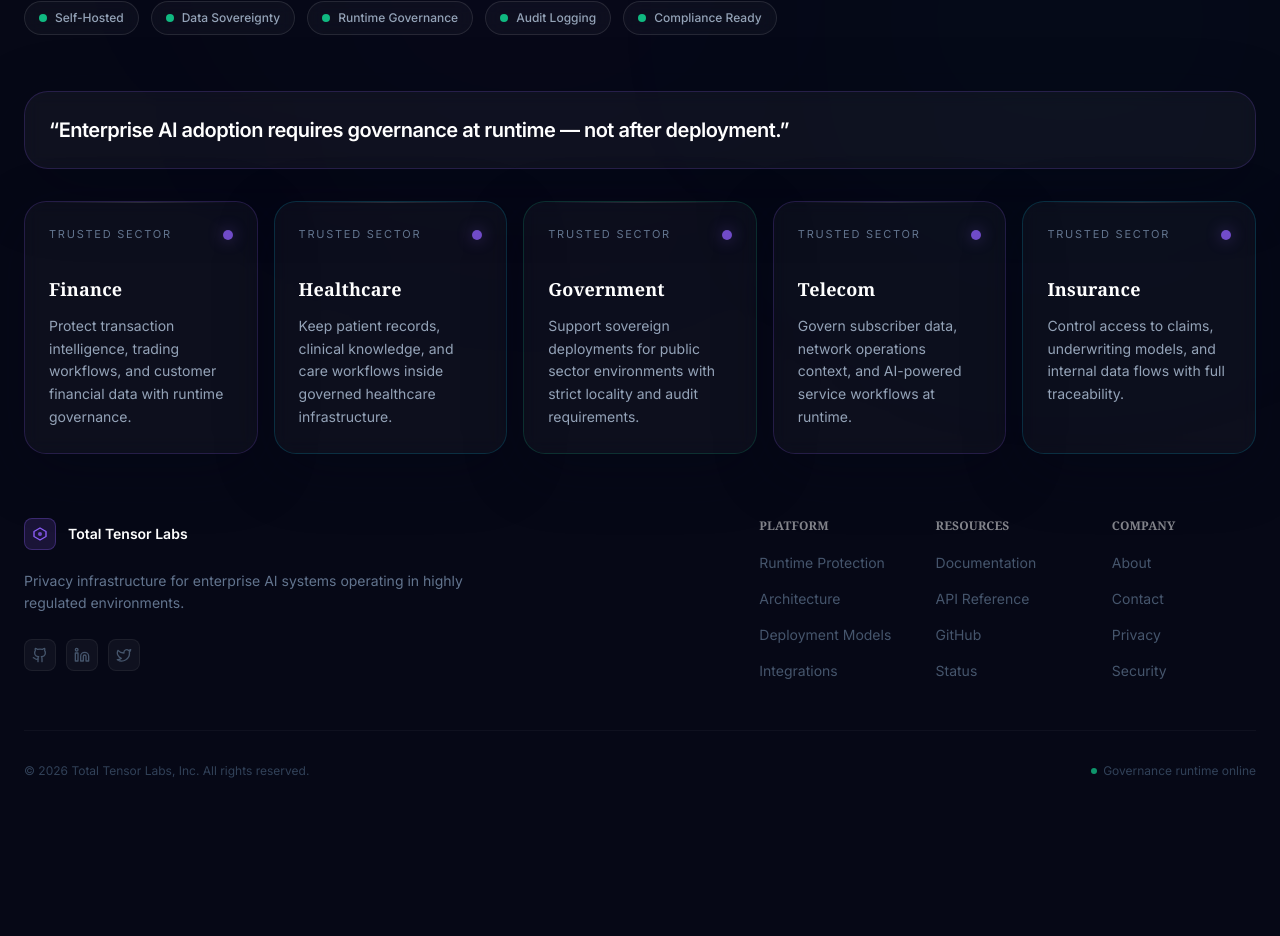
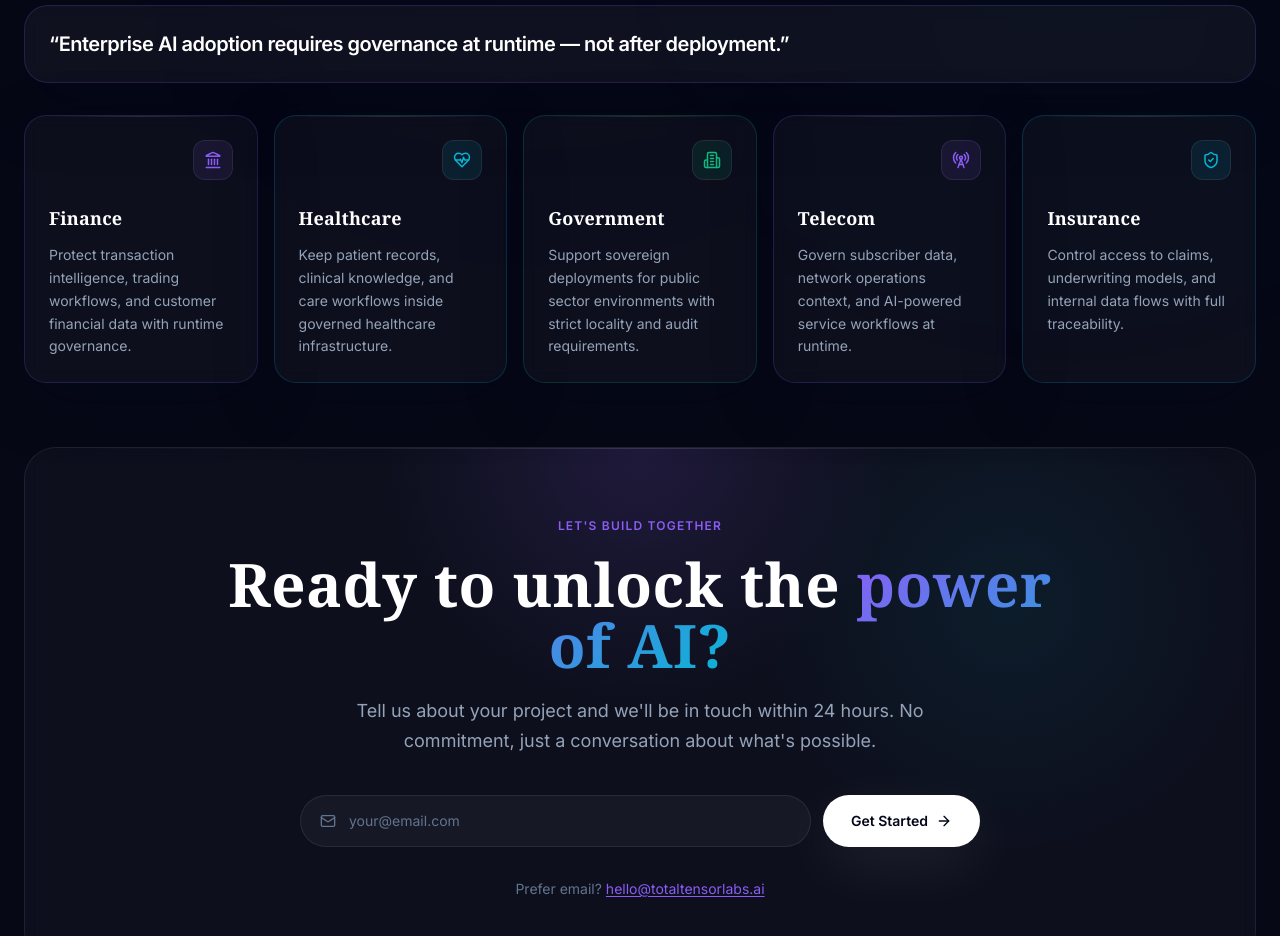
Before and after one commit to total-tensor-lab/total-tensor-lab.github.io, a React (Vite) app: page / in a window 1280 px wide. Shown: the part 6665-7601 px from the top of the page. Before the commit the page ends 7484 px from the top, so only its background shows below. Built offline with nearby package versions, Linux system fonts and the light colour scheme; a web font is replaced by a local one.

Commit message:
fix: update CTA and Footer components for improved structure and functionality

```diff
--- a/src/components/CTA.tsx
+++ b/src/components/CTA.tsx
@@ -46,7 +46,7 @@
 
 export default function CTA() {
   return (
-    <section id="contact" className="py-32 relative overflow-hidden">
+    <section id="integrations" className="py-32 relative overflow-hidden">
       <div className="absolute top-0 left-0 right-0 section-divider" />
       <div className="absolute left-1/4 top-16 w-[420px] h-[420px] rounded-full bg-brand-primary/[0.03] blur-[150px] pointer-events-none" />
       <div className="absolute right-0 bottom-0 w-[420px] h-[420px] rounded-full bg-brand-secondary/[0.03] blur-[150px] pointer-events-none" />
@@ -128,23 +128,6 @@
           })}
         </div>
 
-        <motion.div
-          initial={{ opacity: 0, y: 16 }}
-          whileInView={{ opacity: 1, y: 0 }}
-          viewport={{ once: true }}
-          transition={{ delay: 0.25 }}
-          className="mt-8 flex flex-col sm:flex-row sm:items-center sm:justify-between gap-3 rounded-[22px] border border-white/10 bg-white/[0.03] px-6 py-4 backdrop-blur-sm"
-        >
-          <p className="text-brand-muted text-sm">
-            Need a custom connector or deployment integration?
-          </p>
-          <a
-            href="mailto:hello@totaltensorlabs.ai"
-            className="text-sm font-semibold text-brand-primary hover:text-brand-primary/80 transition-colors"
-          >
-            hello@totaltensorlabs.ai
-          </a>
-        </motion.div>
       </div>
     </section>
   );
--- a/src/components/Footer.tsx
+++ b/src/components/Footer.tsx
@@ -1,36 +1,63 @@
 import { motion } from "motion/react";
-import { Github, Linkedin, Twitter } from "lucide-react";
+import {
+  ArrowRight,
+  Building2,
+  Github,
+  HeartPulse,
+  Landmark,
+  Mail,
+  ShieldCheck,
+  RadioTower,
+  Linkedin,
+  Twitter,
+} from "lucide-react";
+import { useState } from "react";
 
 const TRUST_CARDS = [
   {
+    icon: Landmark,
     title: "Finance",
     detail: "Protect transaction intelligence, trading workflows, and customer financial data with runtime governance.",
     accent: "border-brand-primary/20 hover:border-brand-primary/40",
     glow: "radial-gradient(circle at 18% 18%, rgba(139,92,246,0.12), transparent 52%)",
+    iconBg: "bg-brand-primary/10",
+    iconColor: "text-brand-primary",
   },
   {
+    icon: HeartPulse,
     title: "Healthcare",
     detail: "Keep patient records, clinical knowledge, and care workflows inside governed healthcare infrastructure.",
     accent: "border-brand-secondary/20 hover:border-brand-secondary/40",
     glow: "radial-gradient(circle at 82% 18%, rgba(6,182,212,0.12), transparent 52%)",
+    iconBg: "bg-brand-secondary/10",
+    iconColor: "text-brand-secondary",
   },
   {
+    icon: Building2,
     title: "Government",
     detail: "Support sovereign deployments for public sector environments with strict locality and audit requirements.",
     accent: "border-brand-success/20 hover:border-brand-success/40",
     glow: "radial-gradient(circle at 20% 80%, rgba(16,185,129,0.1), transparent 55%)",
+    iconBg: "bg-brand-success/10",
+    iconColor: "text-brand-success",
   },
   {
+    icon: RadioTower,
     title: "Telecom",
     detail: "Govern subscriber data, network operations context, and AI-powered service workflows at runtime.",
     accent: "border-brand-primary/20 hover:border-brand-primary/40",
     glow: "radial-gradient(circle at 78% 78%, rgba(139,92,246,0.1), transparent 55%)",
+    iconBg: "bg-brand-primary/10",
+    iconColor: "text-brand-primary",
   },
   {
+    icon: ShieldCheck,
     title: "Insurance",
     detail: "Control access to claims, underwriting models, and internal data flows with full traceability.",
     accent: "border-brand-secondary/20 hover:border-brand-secondary/40",
     glow: "radial-gradient(circle at 78% 20%, rgba(6,182,212,0.12), transparent 52%)",
+    iconBg: "bg-brand-secondary/10",
+    iconColor: "text-brand-secondary",
   },
 ];
 
@@ -47,7 +74,7 @@
     { label: "Runtime Protection", href: "#process" },
     { label: "Architecture", href: "#about" },
     { label: "Deployment Models", href: "#why-us" },
-    { label: "Integrations", href: "#contact" },
+    { label: "Integrations", href: "#integrations" },
   ],
   Resources: [
     { label: "Documentation", href: "#" },
@@ -70,6 +97,17 @@
 ];
 
 export default function Footer() {
+  const [email, setEmail] = useState("");
+  const [sent, setSent] = useState(false);
+
+  const handleSubmit = (e: React.FormEvent) => {
+    e.preventDefault();
+    if (email) {
+      setSent(true);
+      setEmail("");
+    }
+  };
+
   return (
     <footer className="relative border-t border-white/[0.05] pt-20 pb-10 overflow-hidden">
       <div className="absolute left-1/4 top-0 w-[420px] h-[420px] rounded-full bg-brand-primary/[0.03] blur-[150px] pointer-events-none" />
@@ -120,7 +158,9 @@
         </motion.div>
 
         <div className="grid grid-cols-1 md:grid-cols-2 lg:grid-cols-5 gap-4 mb-16">
-          {TRUST_CARDS.map((card, i) => (
+          {TRUST_CARDS.map((card, i) => {
+            const Icon = card.icon;
+            return (
               <motion.div
                 key={card.title}
                 initial={{ opacity: 0, y: 24 }}
@@ -135,18 +175,83 @@
                 />
                 <div className="absolute inset-x-5 top-0 h-px bg-gradient-to-r from-transparent via-white/12 to-transparent pointer-events-none" />
                 <div className="relative z-10">
-                <div className="mb-8 flex items-center justify-between">
-                  <span className="text-[11px] uppercase tracking-[0.16em] text-slate-500">
-                    Trusted Sector
-                  </span>
-                  <span className="inline-block h-2.5 w-2.5 rounded-full bg-brand-primary/80 shadow-[0_0_16px_rgba(139,92,246,0.45)]" />
+                  <div className="mb-6 flex justify-end">
+                    <div className={`inline-flex h-10 w-10 items-center justify-center rounded-xl border border-white/8 ${card.iconBg}`}>
+                      <Icon className={`h-4.5 w-4.5 ${card.iconColor}`} />
+                    </div>
                   </div>
                   <h3 className="text-white font-semibold text-lg mb-3">{card.title}</h3>
                   <p className="text-brand-muted text-sm leading-relaxed">{card.detail}</p>
                 </div>
               </motion.div>
-          ))}
+            );
+          })}
         </div>
+
+        <motion.div
+          id="contact"
+          initial={{ opacity: 0, y: 24 }}
+          whileInView={{ opacity: 1, y: 0 }}
+          viewport={{ once: true }}
+          transition={{ duration: 0.5 }}
+          className="relative overflow-hidden rounded-[32px] border border-white/[0.08] bg-white/[0.03] px-6 py-14 md:px-10 md:py-16 mb-16 text-center backdrop-blur-sm"
+        >
+          <div className="absolute inset-0 bg-[radial-gradient(circle_at_top,_rgba(139,92,246,0.14),_transparent_32%),radial-gradient(circle_at_80%_30%,_rgba(6,182,212,0.08),_transparent_24%)] pointer-events-none" />
+          <div className="absolute inset-x-10 top-0 h-px bg-gradient-to-r from-transparent via-white/12 to-transparent pointer-events-none" />
+
+          <div className="relative z-10 max-w-4xl mx-auto">
+            <span className="inline-block text-brand-primary text-xs font-semibold tracking-widest uppercase mb-5">
+              Let&apos;s Build Together
+            </span>
+            <h2 className="text-4xl md:text-5xl lg:text-[3.75rem] font-bold text-white leading-[1.02] tracking-tight mb-5">
+              Ready to unlock the{" "}
+              <span className="gradient-text">power of AI?</span>
+            </h2>
+            <p className="text-brand-muted text-base md:text-lg leading-relaxed max-w-2xl mx-auto mb-10">
+              Tell us about your project and we&apos;ll be in touch within 24 hours.
+              No commitment, just a conversation about what&apos;s possible.
+            </p>
+
+            {!sent ? (
+              <form
+                onSubmit={handleSubmit}
+                className="flex flex-col md:flex-row items-stretch justify-center gap-3 max-w-[680px] mx-auto mb-8"
+              >
+                <div className="relative flex-1">
+                  <Mail className="absolute left-5 top-1/2 -translate-y-1/2 w-4 h-4 text-slate-500" />
+                  <input
+                    type="email"
+                    placeholder="your@email.com"
+                    value={email}
+                    onChange={(e) => setEmail(e.target.value)}
+                    required
+                    className="w-full h-full pl-12 pr-5 py-4 rounded-full bg-white/[0.04] border border-white/[0.08] text-white placeholder:text-slate-500 text-sm focus:outline-none focus:border-brand-primary/40 focus:ring-1 focus:ring-brand-primary/20 transition-all"
+                  />
+                </div>
+                <button
+                  type="submit"
+                  className="inline-flex items-center justify-center gap-2 px-7 py-4 rounded-full bg-white text-slate-950 font-semibold text-sm shadow-[0_18px_60px_rgba(255,255,255,0.08)] hover:-translate-y-0.5 transition-all duration-200"
+                >
+                  Get Started <ArrowRight className="w-4 h-4" />
+                </button>
+              </form>
+            ) : (
+              <div className="max-w-md mx-auto mb-8 py-4 px-6 rounded-full bg-brand-success/10 border border-brand-success/20 text-brand-success text-sm font-medium">
+                Thanks. We&apos;ll reach out within 24 hours.
+              </div>
+            )}
+
+            <p className="text-slate-500 text-sm">
+              Prefer email?{" "}
+              <a
+                href="mailto:hello@totaltensorlabs.ai"
+                className="text-brand-primary hover:text-brand-primary/80 underline underline-offset-2 transition-colors"
+              >
+                hello@totaltensorlabs.ai
+              </a>
+            </p>
+          </div>
+        </motion.div>
 
         <div className="grid grid-cols-1 lg:grid-cols-[1.4fr_1fr] gap-10 mb-12">
           <div>
```
Lines whose indentation alone changed are shown as unchanged.
